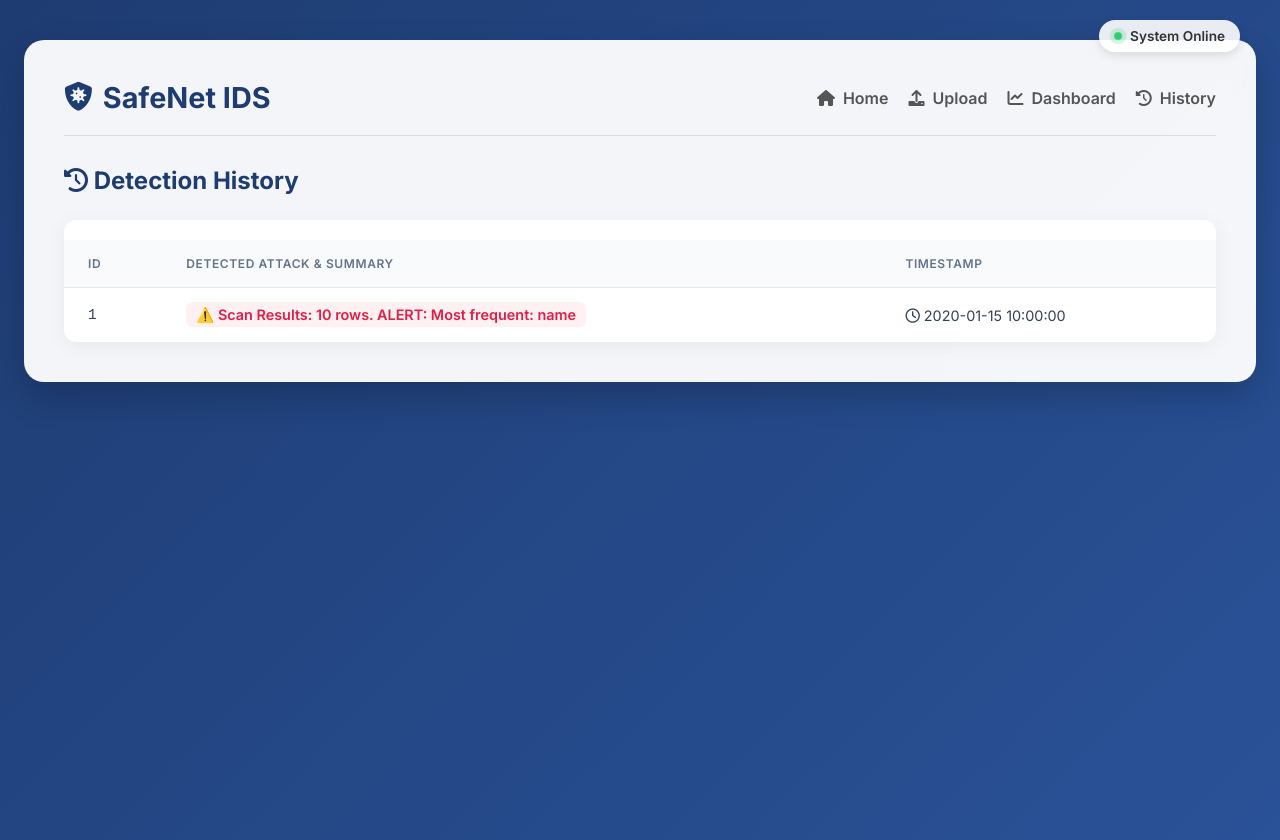
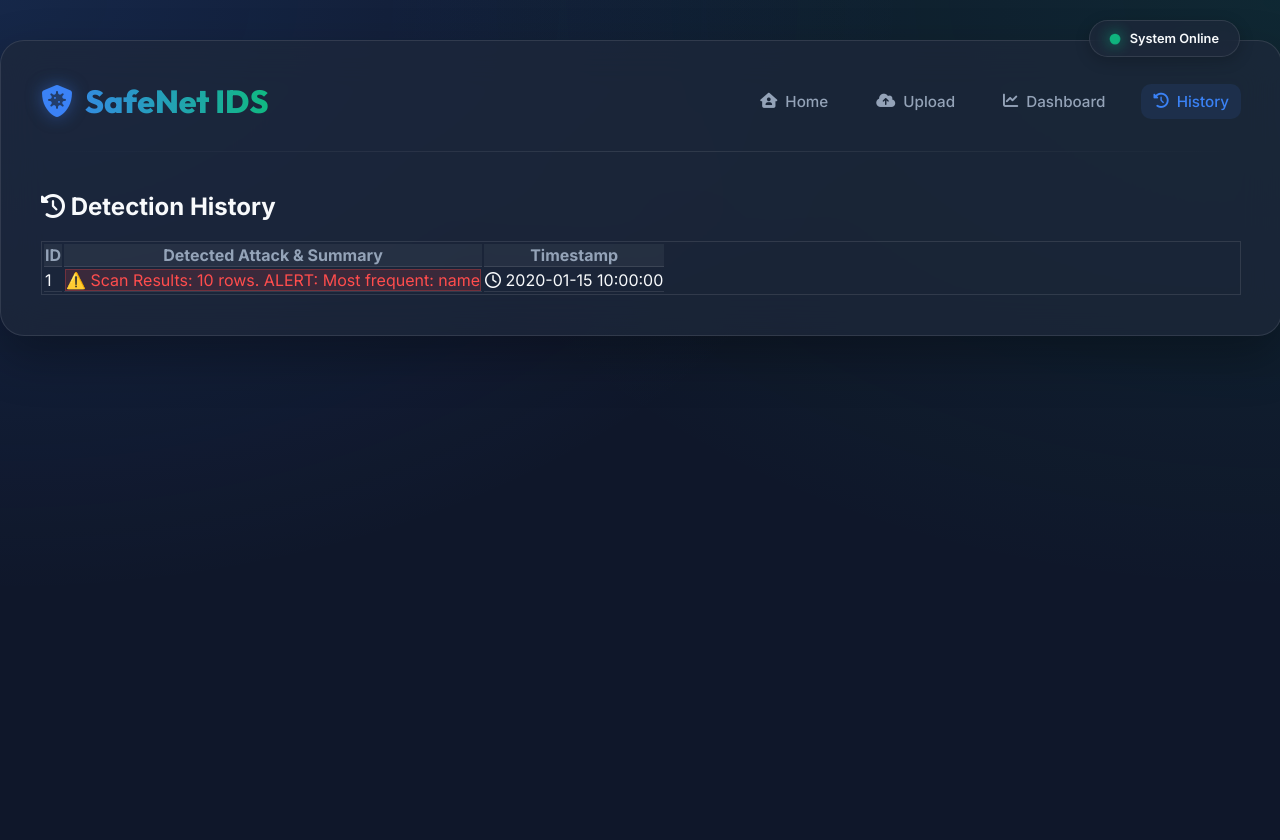
Before and after one commit to pavan-kattamuri123/Network-IDS, a Flask app: page /history in a window 1280 px wide. Run offline with Flask 3, Linux system fonts and the light colour scheme; a database or web service that is not in the repository returns one stand-in record (values such as "Sample title").

Commit message:
Modernize UI: Premium dark theme, glassmorphism, and updated charts

```diff
--- a/static/css/style.css
+++ b/static/css/style.css
@@ -1,117 +1,46 @@
+:root {
+  --bg-base: #0f172a;
+  --bg-surface: rgba(30, 41, 59, 0.7);
+  --primary: #3b82f6;
+  --primary-glow: rgba(59, 130, 246, 0.5);
+  --secondary: #10b981;
+  --danger: #ef4444;
+  --text-main: #f8fafc;
+  --text-muted: #94a3b8;
+  --border-glass: rgba(255, 255, 255, 0.1);
+  --card-shadow: 0 20px 50px rgba(0, 0, 0, 0.3);
+}
+
 body {
   font-family: 'Inter', system-ui, -apple-system, sans-serif;
-  background: linear-gradient(135deg, #1e3c72 0%, #2a5298 100%);
+  background-color: var(--bg-base);
+  background-image:
+    radial-gradient(at 0% 0%, rgba(59, 130, 246, 0.15) 0px, transparent 50%),
+    radial-gradient(at 100% 0%, rgba(16, 185, 129, 0.1) 0px, transparent 50%);
   margin: 0;
   padding: 0;
-  color: #333;
+  color: var(--text-main);
   min-height: 100vh;
 }
 
 .container {
-  width: 90%;
+  width: 95%;
   max-width: 1200px;
   margin: 40px auto;
   padding: 40px;
-  background: rgba(255, 255, 255, 0.95);
-  backdrop-filter: blur(10px);
-  border-radius: 20px;
-  box-shadow: 0 15px 35px rgba(0, 0, 0, 0.2);
+  background: var(--bg-surface);
+  backdrop-filter: blur(20px);
+  -webkit-backdrop-filter: blur(20px);
+  border-radius: 24px;
+  border: 1px solid var(--border-glass);
+  box-shadow: var(--card-shadow);
+  animation: slideUp 0.6s cubic-bezier(0.2, 0.8, 0.2, 1);
 }
 
-header {
-  display: flex;
-  justify-content: space-between;
-  align-items: center;
-  margin-bottom: 20px;
-}
-
-.logo {
-  font-size: 1.8rem;
-  font-weight: 700;
-  color: #1e3c72;
-  display: flex;
-  align-items: center;
-  gap: 10px;
-}
-
-nav {
-  display: flex;
-  gap: 20px;
-}
-
-nav a {
-  text-decoration: none;
-  color: #555;
-  font-weight: 600;
-  font-size: 1rem;
-  transition: all 0.3s ease;
-  display: flex;
-  align-items: center;
-  gap: 8px;
-}
-
-nav a:hover {
-  color: #1e3c72;
-  transform: translateY(-2px);
-}
-
-.nav-divider {
-  border: 0;
-  height: 1px;
-  background: rgba(0, 0, 0, 0.1);
-  margin-bottom: 30px;
-}
-
-.status-badge {
-  position: fixed;
-  top: 20px;
-  right: 40px;
-  background: rgba(255, 255, 255, 0.9);
-  padding: 8px 15px;
-  border-radius: 20px;
-  font-size: 0.85rem;
-  font-weight: 600;
-  box-shadow: 0 4px 10px rgba(0, 0, 0, 0.1);
-  display: flex;
-  align-items: center;
-  gap: 8px;
-  z-index: 1000;
-}
-
-.dot {
-  height: 8px;
-  width: 8px;
-  background-color: #2ecc71;
-  border-radius: 50%;
-  display: inline-block;
-  animation: pulse 2s infinite;
-}
-
-@keyframes pulse {
-  0% {
-    transform: scale(0.95);
-    box-shadow: 0 0 0 0 rgba(46, 204, 113, 0.7);
-  }
-
-  70% {
-    transform: scale(1);
-    box-shadow: 0 0 0 6px rgba(46, 204, 113, 0);
-  }
-
-  100% {
-    transform: scale(0.95);
-    box-shadow: 0 0 0 0 rgba(46, 204, 113, 0);
-  }
-}
-
-main {
-  animation: fadeIn 0.8s ease;
-}
-
-@keyframes fadeIn {
+@keyframes slideUp {
   from {
     opacity: 0;
-    transform: translateY(10px);
+    transform: translateY(30px);
   }
 
   to {
@@ -120,113 +49,179 @@
   }
 }
 
-table {
-  width: 100%;
-  border-collapse: collapse;
-  margin-top: 20px;
-}
-
-th {
-  background: #1e3c72;
-  color: white;
-}
-
-td,
-th {
-  padding: 12px;
-  border-bottom: 1px solid #eee;
-  text-align: left;
-}
-
-.button,
-button[type="submit"] {
-  background: #1e3c72;
-  color: white;
-  padding: 12px 24px;
-  text-decoration: none;
-  border-radius: 8px;
-  display: inline-block;
-  border: none;
-  font-weight: 600;
-  cursor: pointer;
-  transition: background 0.3s ease;
-}
-
-.button:hover,
-button[type="submit"]:hover {
-  background: #2a5298;
-}
-
-/* Dashboard specific styles */
-.dashboard {
-  padding: 10px 0 40px;
-}
-
-.dashboard-header {
+header {
   display: flex;
   justify-content: space-between;
   align-items: center;
-  gap: 20px;
-  margin-bottom: 20px;
+  margin-bottom: 30px;
 }
 
-.dashboard-header h1 {
-  margin: 0;
-  font-size: 1.6rem;
-  color: #1e3c72;
+.logo {
+  font-family: 'Outfit', 'Inter', sans-serif;
+  font-size: 2rem;
+  font-weight: 800;
+  background: linear-gradient(to right, #3b82f6, #10b981);
+  background-clip: text;
+  -webkit-background-clip: text;
+  -webkit-text-fill-color: transparent;
+  display: flex;
+  align-items: center;
+  gap: 12px;
 }
 
-.muted {
-  color: #6b7280;
-  margin-top: 6px;
+.logo i {
+  -webkit-text-fill-color: initial;
+  color: var(--primary);
+  filter: drop-shadow(0 0 8px var(--primary-glow));
 }
 
-.dashboard-stats {
+nav {
   display: flex;
-  gap: 16px;
+  gap: 24px;
+}
+
+nav a {
+  text-decoration: none;
+  color: var(--text-muted);
+  font-weight: 500;
+  font-size: 0.95rem;
+  transition: all 0.3s cubic-bezier(0.4, 0, 0.2, 1);
+  display: flex;
+  align-items: center;
+  gap: 8px;
+  padding: 8px 12px;
+  border-radius: 10px;
+}
+
+nav a:hover {
+  color: var(--text-main);
+  background: rgba(255, 255, 255, 0.05);
+  transform: translateY(-2px);
+}
+
+nav a.active {
+  color: var(--primary);
+  background: rgba(59, 130, 246, 0.1);
+}
+
+.nav-divider {
+  border: 0;
+  height: 1px;
+  background: linear-gradient(to right, transparent, var(--border-glass), transparent);
+  margin-bottom: 40px;
+}
+
+.status-badge {
+  position: fixed;
+  top: 20px;
+  right: 40px;
+  background: var(--bg-surface);
+  backdrop-filter: blur(10px);
+  padding: 10px 20px;
+  border-radius: 30px;
+  font-size: 0.8rem;
+  font-weight: 600;
+  border: 1px solid var(--border-glass);
+  box-shadow: 0 4px 15px rgba(0, 0, 0, 0.2);
+  display: flex;
+  align-items: center;
+  gap: 10px;
+  z-index: 1000;
+  color: var(--text-main);
+}
+
+.dot {
+  height: 10px;
+  width: 10px;
+  background-color: var(--secondary);
+  border-radius: 50%;
+  box-shadow: 0 0 10px var(--secondary);
+  animation: pulse 2s infinite;
+}
+
+@keyframes pulse {
+  0% {
+    transform: scale(0.9);
+    opacity: 0.7;
+  }
+
+  50% {
+    transform: scale(1.1);
+    opacity: 1;
+    box-shadow: 0 0 15px var(--secondary);
+  }
+
+  100% {
+    transform: scale(0.9);
+    opacity: 0.7;
+  }
+}
+
+/* Dashboard & Cards */
+.dashboard-header h1 {
+  font-size: 2.2rem;
+  font-weight: 800;
+  letter-spacing: -0.02em;
+  margin-bottom: 8px;
 }
 
 .stat {
-  background: #ffffff;
-  padding: 10px 16px;
-  border-radius: 10px;
-  text-align: right;
-  box-shadow: 0 6px 18px rgba(16, 24, 40, 0.06);
+  background: rgba(255, 255, 255, 0.03);
+  border: 1px solid var(--border-glass);
+  padding: 20px 24px;
+  transition: all 0.3s ease;
+}
+
+.stat:hover {
+  background: rgba(255, 255, 255, 0.05);
+  border-color: var(--primary);
+  transform: translateY(-5px);
 }
 
 .stat-value {
-  font-weight: 700;
-  font-size: 1.2rem;
-  color: #111827;
+  color: var(--text-main);
+  font-size: 1.8rem;
 }
 
-.stat-label {
-  font-size: 0.8rem;
-  color: #6b7280;
+.card {
+  background: rgba(255, 255, 255, 0.02);
+  border: 1px solid var(--border-glass);
+  padding: 30px;
+}
+
+.top-list li {
+  border-bottom: 1px solid var(--border-glass);
+  padding: 12px 0;
+}
+
+.count {
+  color: var(--primary);
+  background: rgba(59, 130, 246, 0.1);
+  padding: 2px 10px;
+  border-radius: 12px;
+  font-size: 0.85rem;
 }
 
 .dashboard-grid {
   display: grid;
-  grid-template-columns: 1fr 320px;
-  gap: 24px;
+  grid-template-columns: 1fr 380px;
+  gap: 30px;
   align-items: start;
 }
 
-.card {
-  background: #fff;
-  padding: 20px;
-  border-radius: 12px;
-  box-shadow: 0 10px 30px rgba(2, 6, 23, 0.06);
-}
-
 .chart-card {
-  height: 100%;
+  display: flex;
+  flex-direction: column;
+  align-items: center;
+  justify-content: center;
 }
 
 .chart-container {
+  width: 100%;
+  max-width: 420px;
+  margin: 0 auto;
   position: relative;
-  width: 100%;
-  min-height: 320px;
+  min-height: 420px;
 }
 
 .no-data {
@@ -236,138 +231,100 @@
   flex-direction: column;
   align-items: center;
   justify-content: center;
-  gap: 8px;
-  color: #6b7280;
-  background: rgba(255, 255, 255, 0.85);
-  border-radius: 8px;
+  gap: 12px;
+  background: rgba(30, 41, 59, 0.5);
+  border-radius: 16px;
+  border: 1px dashed var(--border-glass);
 }
 
-.info-card h3 {
-  margin-top: 0;
-}
-
-.top-list {
-  list-style: none;
-  padding: 0;
-  margin: 12px 0 0 0;
-}
-
-.top-list li {
-  display: flex;
-  justify-content: space-between;
-  padding: 8px 0;
-  border-bottom: 1px solid #f3f4f6;
-}
-
-.bullet {
-  height: 10px;
-  width: 10px;
-  border-radius: 50%;
-  background: linear-gradient(135deg, #3498db, #9b59b6);
-  display: inline-block;
-  margin-right: 8px;
-}
-
-.count {
-  color: #374151;
-  font-weight: 600;
-}
-
-@media (max-width: 880px) {
+@media (max-width: 992px) {
   .dashboard-grid {
     grid-template-columns: 1fr;
   }
-
-  .dashboard-stats {
-    gap: 10px;
-  }
 }
 
-/* History Page Premium Styling */
-.history-title {
-  display: flex;
-  justify-content: space-between;
-  align-items: center;
-  margin-bottom: 25px;
-}
-
-.history-title h2 {
-  color: #1e3c72;
-  font-weight: 700;
-  margin: 0;
-}
-
+/* Tables */
 .history-table-container {
-  background: white;
-  border-radius: 12px;
-  overflow: hidden;
-  box-shadow: 0 4px 20px rgba(0, 0, 0, 0.05);
-}
-
-.history-table {
-  width: 100%;
-  border-collapse: collapse;
+  background: transparent;
+  border: 1px solid var(--border-glass);
+  box-shadow: none;
 }
 
 .history-table th {
-  background-color: #f8fafc;
-  color: #64748b;
-  font-weight: 600;
-  text-transform: uppercase;
-  font-size: 0.75rem;
-  letter-spacing: 0.05em;
-  padding: 16px 24px;
-  border-bottom: 1px solid #e2e8f0;
-  text-align: left;
+  background: rgba(255, 255, 255, 0.05);
+  color: var(--text-muted);
+  border-bottom: 1px solid var(--border-glass);
 }
 
 .history-table td {
-  padding: 18px 24px;
-  border-bottom: 1px solid #f1f5f9;
-  font-size: 0.9rem;
-  color: #334155;
-}
-
-.history-table tr:last-child td {
-  border-bottom: none;
+  border-bottom: 1px solid var(--border-glass);
+  color: var(--text-main);
 }
 
 .history-table tr:hover {
-  background-color: #f8fafc;
-  transition: background-color 0.2s ease;
-}
-
-.id-cell {
-  font-family: 'JetBrains Mono', 'Courier New', monospace;
-  font-size: 0.75rem;
-  color: #94a3b8;
-  max-width: 150px;
-  overflow: hidden;
-  text-overflow: ellipsis;
-  white-space: nowrap;
-}
-
-.attack-cell {
-  font-weight: 500;
+  background: rgba(255, 255, 255, 0.02);
 }
 
 .attack-cell .alert-text {
-  color: #e11d48;
-  background: #fff1f2;
-  padding: 4px 10px;
-  border-radius: 6px;
-  font-weight: 600;
+  background: rgba(239, 68, 68, 0.15);
+  color: #ff4d4d;
+  border: 1px solid rgba(239, 68, 68, 0.3);
 }
 
 .attack-cell .benign-text {
-  color: #059669;
-  background: #ecfdf5;
-  padding: 4px 10px;
-  border-radius: 6px;
-  font-weight: 600;
+  background: rgba(16, 185, 129, 0.15);
+  color: #10b981;
+  border: 1px solid rgba(16, 185, 129, 0.3);
 }
 
-.timestamp-cell {
-  color: #64748b;
-  font-size: 0.85rem;
+/* Buttons */
+.button,
+button[type="submit"] {
+  background: linear-gradient(135deg, var(--primary), #2563eb);
+  box-shadow: 0 4px 15px var(--primary-glow);
+  padding: 14px 28px;
+  border-radius: 12px;
+  transition: all 0.3s cubic-bezier(0.4, 0, 0.2, 1);
 }
+
+.button:hover,
+button[type="submit"]:hover {
+  transform: translateY(-2px) scale(1.02);
+  box-shadow: 0 8px 25px var(--primary-glow);
+  background: linear-gradient(135deg, #4f46e5, var(--primary));
+}
+
+/* Inputs (for upload) */
+input[type="file"] {
+  background: rgba(255, 255, 255, 0.05);
+  border: 2px dashed var(--border-glass);
+  padding: 40px;
+  border-radius: 16px;
+  color: var(--text-muted);
+  width: 100%;
+  cursor: pointer;
+  transition: all 0.3s ease;
+}
+
+input[type="file"]:hover {
+  border-color: var(--primary);
+  background: rgba(59, 130, 246, 0.05);
+}
+
+/* Custom Scrollbar */
+::-webkit-scrollbar {
+  width: 8px;
+}
+
+::-webkit-scrollbar-track {
+  background: var(--bg-base);
+}
+
+::-webkit-scrollbar-thumb {
+  background: var(--bg-surface);
+  border-radius: 10px;
+}
+
+::-webkit-scrollbar-thumb:hover {
+  background: var(--text-muted);
+}
--- a/templates/base.html
+++ b/templates/base.html
@@ -9,7 +9,7 @@
     <link rel="icon" href="data:,"> <!-- Fix for favicon 404 -->
     <!-- External Assets -->
     <link rel="stylesheet" href="https://cdnjs.cloudflare.com/ajax/libs/font-awesome/6.0.0/css/all.min.css">
-    <link href="https://fonts.googleapis.com/css2?family=Inter:wght@400;600;700&display=swap" rel="stylesheet">
+    <link href="https://fonts.googleapis.com/css2?family=Inter:wght@400;500;600;700;800&family=Outfit:wght@600;700;800&display=swap" rel="stylesheet">
 </head>
 
 <body>
@@ -22,10 +22,10 @@
                 <i class="fas fa-shield-virus"></i> SafeNet IDS
             </div>
             <nav>
-                <a href="/"><i class="fas fa-home"></i> Home</a>
-                <a href="/upload"><i class="fas fa-upload"></i> Upload</a>
-                <a href="/dashboard"><i class="fas fa-chart-line"></i> Dashboard</a>
-                <a href="/history"><i class="fas fa-history"></i> History</a>
+                <a href="/" id="nav-home"><i class="fas fa-house-user"></i> Home</a>
+                <a href="/upload" id="nav-upload"><i class="fas fa-cloud-arrow-up"></i> Upload</a>
+                <a href="/dashboard" id="nav-dashboard"><i class="fas fa-chart-line"></i> Dashboard</a>
+                <a href="/history" id="nav-history"><i class="fas fa-clock-rotate-left"></i> History</a>
             </nav>
         </header>
         <hr class="nav-divider">
@@ -33,6 +33,20 @@
             {% block content %}{% endblock %}
         </main>
     </div>
+
+    <script>
+        // Simple active link highlighter
+        const currentPath = window.location.pathname;
+        const navLinks = {
+            '/': 'nav-home',
+            '/upload': 'nav-upload',
+            '/dashboard': 'nav-dashboard',
+            '/history': 'nav-history'
+        };
+        if (navLinks[currentPath]) {
+            document.getElementById(navLinks[currentPath]).classList.add('active');
+        }
+    </script>
 </body>
 
 </html>
```
Also changed, not shown: static/js/charts.js (+27 -10 lines), templates/dashboard.html (+17 -12 lines).
